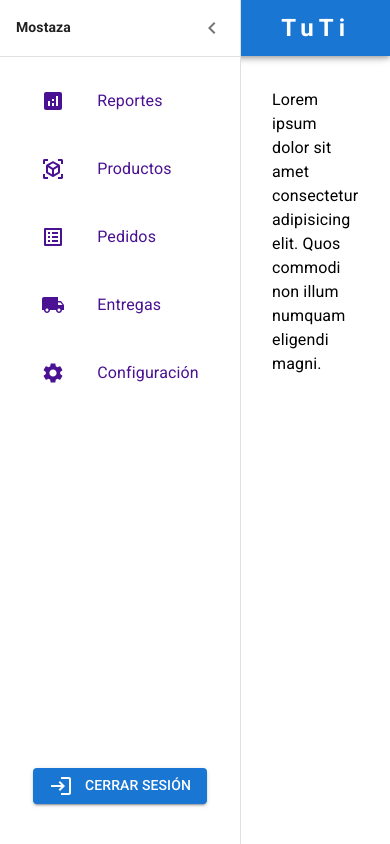
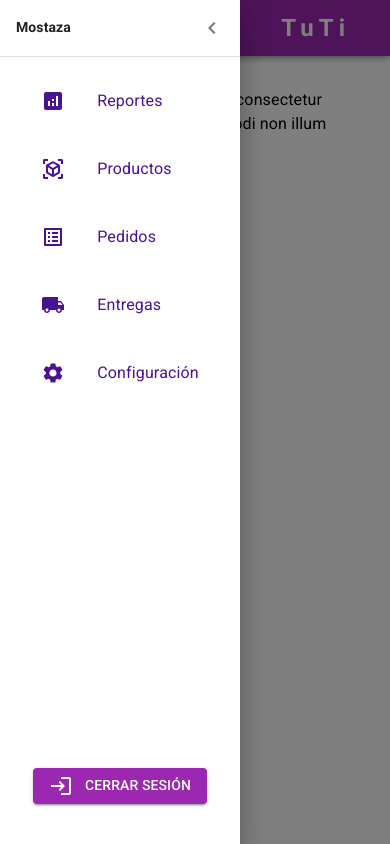
Before and after one commit to fabi4872/youtube-react, a React (Vite) app: page / in a window 390 px wide. Both pictures are taken after a click on the button "open drawer". Built offline with nearby package versions, Linux system fonts and the light colour scheme.

Commit message:
Finalizado el layout

```diff
--- a/src/components/NavListItem.jsx
+++ b/src/components/NavListItem.jsx
@@ -78,7 +78,7 @@ export const NavListItem = ({ listItem, widthDrawer, maxWidthDrawer }) => {
         >
           <Button
             variant='contained'
-            color='primary'
+            color='secondary'
             sx={{
               mb: 5
             }}
--- a/src/components/Navbar.jsx
+++ b/src/components/Navbar.jsx
@@ -1,4 +1,4 @@
-import { useEffect, useState } from 'react';
+import { useEffect, useLayoutEffect, useState } from 'react';
 import { AppBar, Divider, Drawer, Toolbar, Typography } from '@mui/material';
 import { Box } from '@mui/system';
 import { makeStyles } from '@material-ui/core/styles';
@@ -7,6 +7,8 @@ import { NavListItem } from './NavListItem';
 import IconButton from '@mui/material/IconButton';
 import MenuIcon from '@mui/icons-material/Menu';
 import ChevronLeftIcon from '@mui/icons-material/ChevronLeft';
+import { useTheme } from '@mui/material/styles';
+import { useMediaQuery } from '@mui/material';
 
 const Offset = styled('div')(( { theme } ) => theme.mixins.toolbar );
 
@@ -24,31 +26,48 @@ const useStyles = makeStyles( (theme) => ({
 
 export const Navbar = ({ minWidthDrawer, maxWidthDrawer, listItem, onClickMenuButton }) => {
   const classes = useStyles();
-
+  const theme = useTheme();
+  const isXsOrSm = useMediaQuery( theme.breakpoints.down( 'sm' ) );
   const [ open, setOpen ] = useState( false );
   const [ widthDrawer, setWidthDrawer ] = useState( minWidthDrawer );
   const [ styleAppBar, setStyleAppBar ] = useState( classes.appBarFront );
+  const [ drawerVariant, setDrawerVariant ] = useState( isXsOrSm ? undefined : 'permanent' );
+  const [ drawerAnchor, setDrawerAnchor ] = useState( isXsOrSm ? 'left' : undefined );
+
+  useLayoutEffect(() => {
+    const handleResize = () => {
+      const newIsXsOrSm = window.innerWidth < theme.breakpoints.values.sm;
+      setDrawerVariant( newIsXsOrSm ? undefined : 'permanent' );
+      setDrawerAnchor( newIsXsOrSm ? 'left' : undefined );
+    };
+    window.addEventListener( 'resize', handleResize );
+    return () => window.removeEventListener( 'resize', handleResize );
+  }, [ theme.breakpoints.values.sm ]);
 
   const onClickOpenMenu = () => {
     setOpen( true );
     setWidthDrawer( maxWidthDrawer );
     setStyleAppBar( classes.appBarBack );
-    onClickMenuButton( maxWidthDrawer );
+    ( drawerAnchor === 'left' ) ? onClickMenuButton( 0 ) : onClickMenuButton( maxWidthDrawer );
   }
 
   const onClickCloseMenu = () => {
     setOpen( false );
     setWidthDrawer( minWidthDrawer );
     setStyleAppBar( classes.appBarFront );
-    onClickMenuButton( minWidthDrawer );
+    ( drawerAnchor === 'left' ) ? onClickMenuButton( 0 ) : onClickMenuButton( minWidthDrawer );
   }
 
   useEffect(() => {
   }, [ open ])
 
+  useEffect(() => {
+    ( drawerAnchor === 'left' ) ? onClickMenuButton( 0 ) : onClickCloseMenu();
+  }, [ drawerAnchor ])
+
   return (
     <>
-      <AppBar className={ styleAppBar } >
+      <AppBar className={ styleAppBar } color='secondary' >
         <Toolbar
           sx={{
             mx: 3
@@ -88,7 +107,8 @@ export const Navbar = ({ minWidthDrawer, maxWidthDrawer, listItem, onClickMenuBu
       <Offset />
 
       <Drawer
-        variant='permanent'
+        variant={ drawerVariant }
+        anchor={ drawerAnchor }
         open={ open }
         sx={{
           width: `${ widthDrawer }px`,
```
